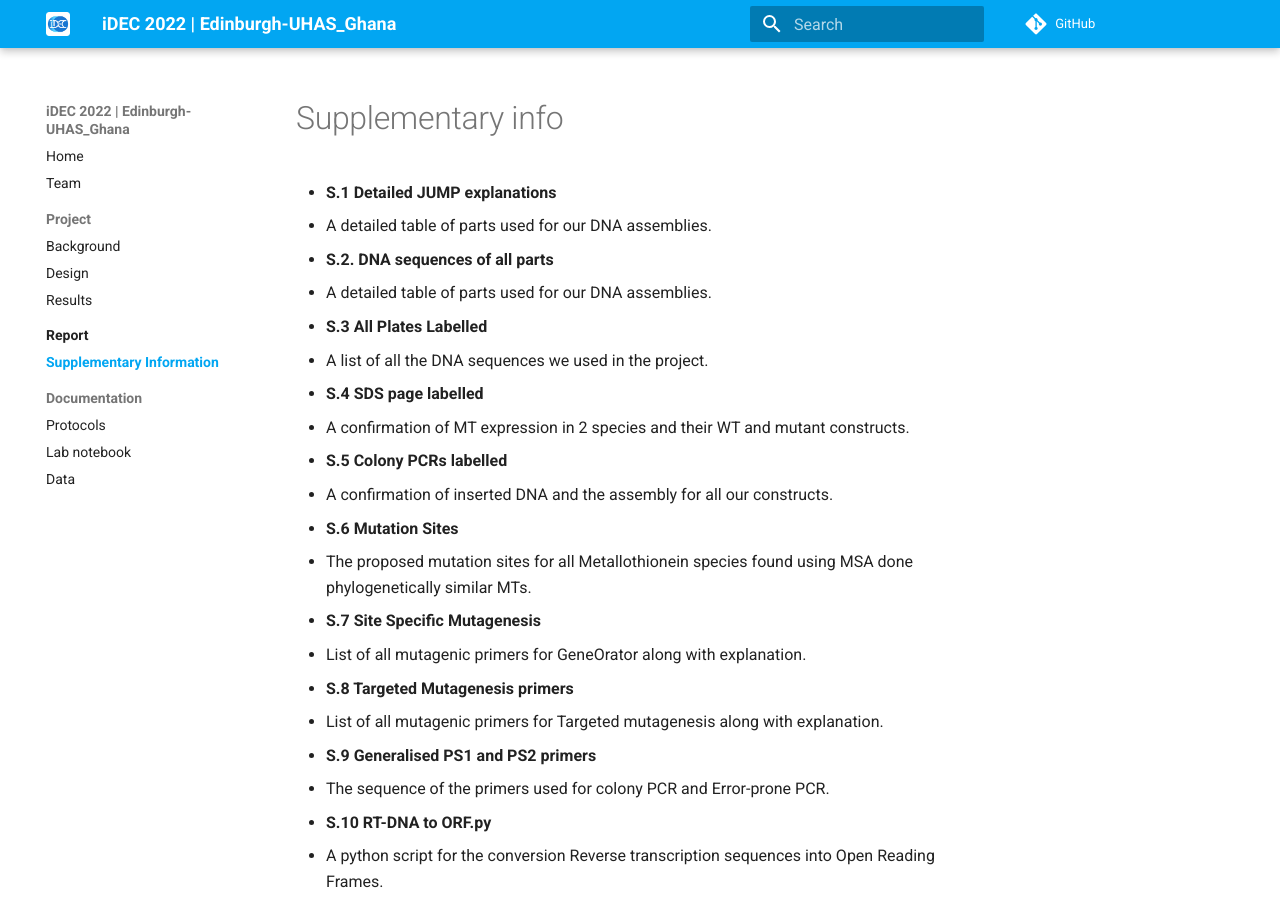
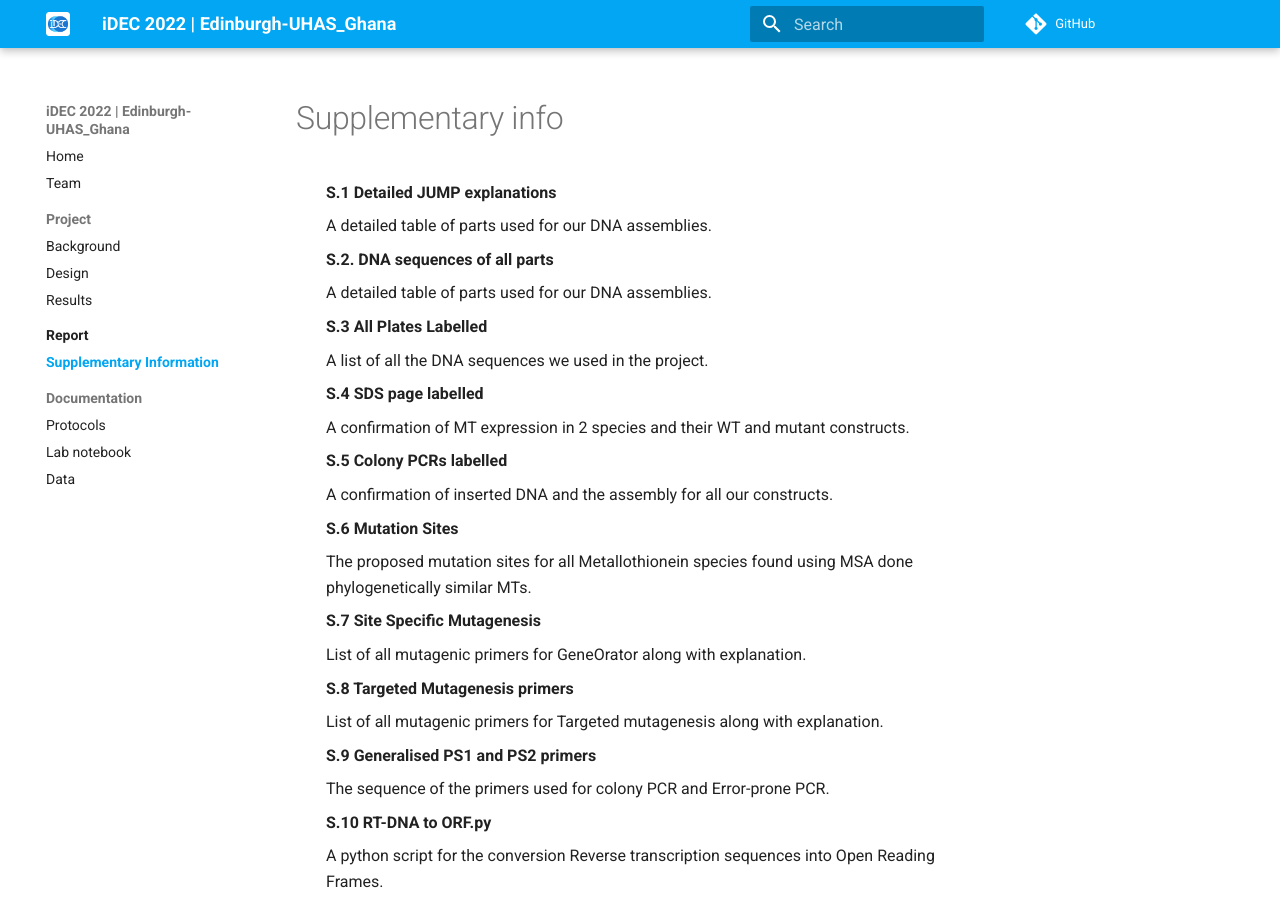
Before and after one commit to idec-teams/2022_Edinburgh-UHAS_Ghana, an MkDocs documentation site: the page built from docs/supplementary_info.md, in a window 1280 px wide and 900 px high. Built offline with MkDocs 1.6.1 and Material for MkDocs 9.7.7, drawn with Linux system fonts in a browser that asks for light colours; comment, search, counter and statistics services are not loaded.

Commit message:
Update supplementary_info.md

```diff
--- a/docs/supplementary_info.md
+++ b/docs/supplementary_info.md
@@ -1,6 +1,6 @@
 # Supplementary info
 
-<ul style="list-type: none;">
+<ul style="list-style: none;">
   <li><b>S.1 Detailed JUMP explanations</b></li>
   <li>A detailed table of parts used for our DNA assemblies.</li>
   <li><b>S.2. DNA sequences of all parts </b></li>
```
